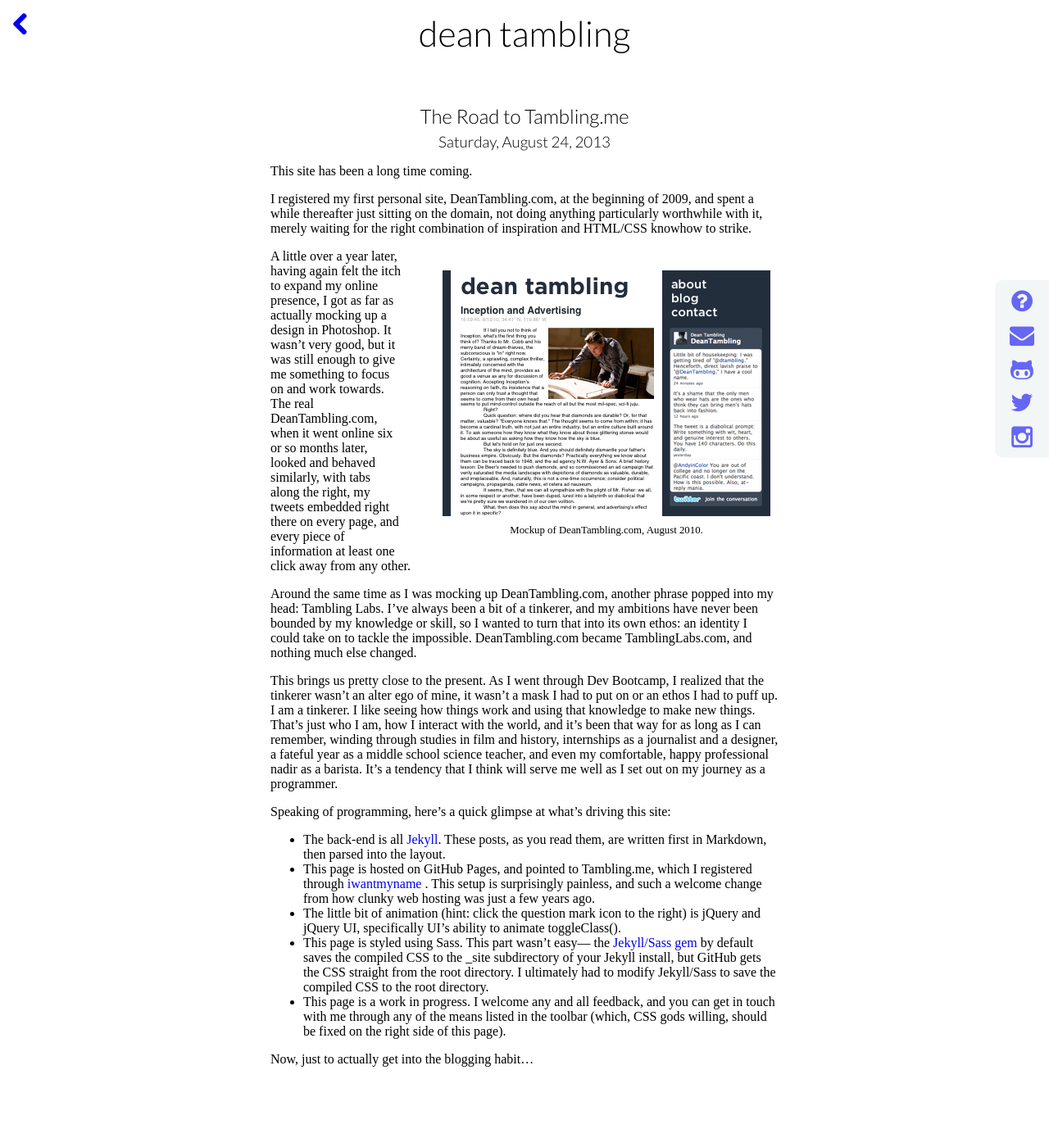
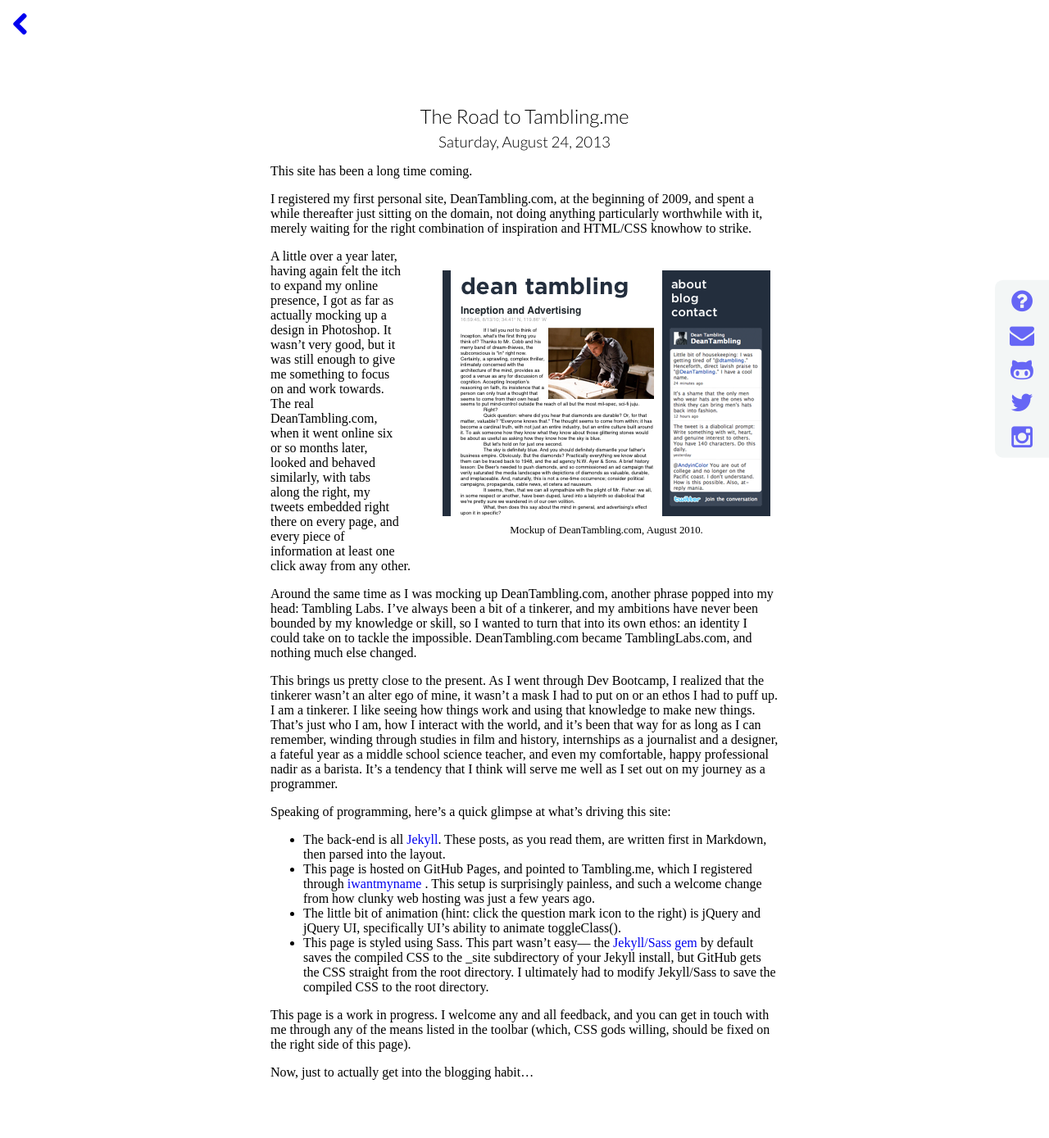
Before and after one commit to Tambling/tambling.github.io, a Jekyll site: the page built from _posts/2013-08-24-the-road-to-tambling-me.markdown, in a window 1280 px wide. Shown: the whole page at 82% size. Built offline with Jekyll 4.4.1, drawn with Linux system fonts in a browser that asks for light colours; nearby versions of some CDN libraries.

Commit message:
Little tweaks.

```diff
--- a/_posts/2013-08-24-the-road-to-tambling-me.markdown
+++ b/_posts/2013-08-24-the-road-to-tambling-me.markdown
@@ -22,6 +22,7 @@
 * This page is hosted on GitHub Pages, and pointed to Tambling.me, which I registered through [iwantmyname](https://iwantmyname.com) . This setup is surprisingly painless, and such a welcome change from how clunky web hosting was just a few years ago.
 * The little bit of animation (hint: click the question mark icon to the right) is jQuery and jQuery UI, specifically UI's ability to animate toggleClass().
 * This page is styled using Sass. This part wasn't easy&mdash; the [Jekyll/Sass gem](https://github.com/noct/jekyll-sass) by default saves the compiled CSS to the \_site subdirectory of your Jekyll install, but GitHub gets the CSS straight from the root directory. I ultimately had to modify Jekyll/Sass to save the compiled CSS to the root directory.
-* This page is a work in progress. I welcome any and all feedback, and you can get in touch with me through any of the means listed in the toolbar (which, CSS gods willing, should be fixed on the right side of this page).
+
+This page is a work in progress. I welcome any and all feedback, and you can get in touch with me through any of the means listed in the toolbar (which, CSS gods willing, should be fixed on the right side of this page).
 
 Now, just to actually get into the blogging habit...
--- a/style.scss
+++ b/style.scss
@@ -78,7 +78,7 @@
 header{
   font-family: "Lato", sans-serif;
   font-weight: 300;
-  color: $light;
+  color: white;
   font-size: 2.7em;
   margin: 0 auto;
   margin-top: 10px;
```
